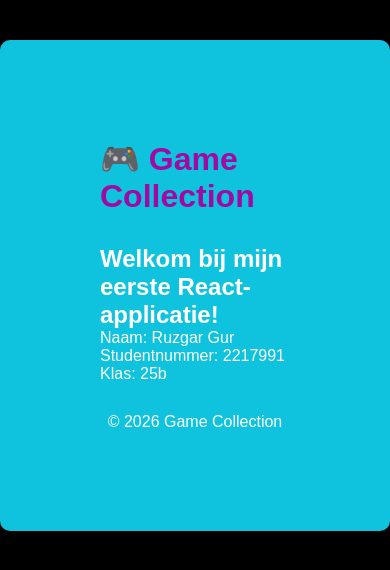
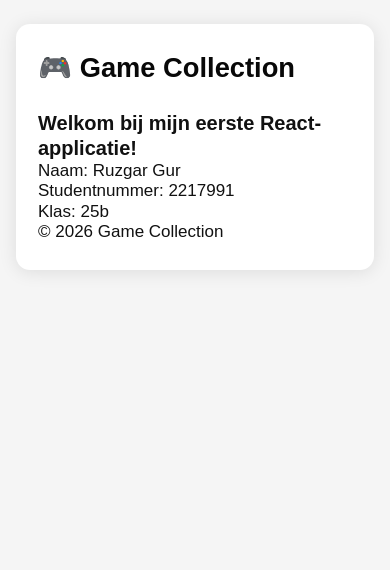
Before and after one commit to Ruzgar-0606/react, a React (Vite) app: page / in a window 390 px wide. Shown: the top 570 px of the page. Built offline with nearby package versions, Linux system fonts and the light colour scheme.

Commit message:
Les 3 - Eerste componenten gemaakt

```diff
--- a/src/App.css
+++ b/src/App.css
@@ -1,24 +1,63 @@
 .container {
-    max-width: 800px;
-    margin: 40px auto;
-    background: rgb(15, 195, 223);
-    padding: 100px;
-    border-radius: 10px;
-    box-shadow: 0 0 10px rgba(0,0,0,.1);
+  width: min(1000px, calc(100% - 48px));
+  margin: 50px auto;
+  padding: 40px 38px;
+  border-radius: 14px;
+  background: #fff;
+  box-shadow: 0 2px 18px rgb(0 0 0 / 10%);
 }
 
 .title {
-    color: #a208a2;
+  display: flex;
+  align-items: center;
+  gap: 18px;
+  margin: 0 0 34px;
+  color: #080808;
+  font-size: 40px;
+  line-height: 1.2;
 }
 
 .games {
-    margin-top: 30px;
+  margin-top: 0;
+  color: #111;
 }
 
-ul {
-    padding-left: 20px;
+.games h2 {
+  margin: 0;
+  font-size: 30px;
+  line-height: 1.25;
 }
 
-li {
-    margin-bottom: 8px;
+.games p,
+footer {
+  margin: 0;
+  font-size: 20px;
+  line-height: 1.2;
 }
+
+footer {
+  color: #111;
+}
+
+@media (max-width: 600px) {
+  .container {
+    width: calc(100% - 32px);
+    margin: 24px auto;
+    padding: 28px 22px;
+  }
+
+  .title {
+    gap: 12px;
+    margin-bottom: 26px;
+    font-size: clamp(26px, 7vw, 36px);
+  }
+
+  .games h2 {
+    font-size: clamp(20px, 5vw, 26px);
+  }
+
+  .games p,
+  footer {
+    font-size: 17px;
+  }
+}
--- a/src/index.css
+++ b/src/index.css
@@ -6,11 +6,10 @@
 
 body {
     font-family: Arial, Helvetica, sans-serif;
-    background-color: #000000;
-    color: #ffffff;
+    background-color: #f5f5f5;
+    color: #111111;
 }
 
 footer {
-    margin-top: 30px;
-    text-align: center;
+    margin-top: 0;
 }
```
